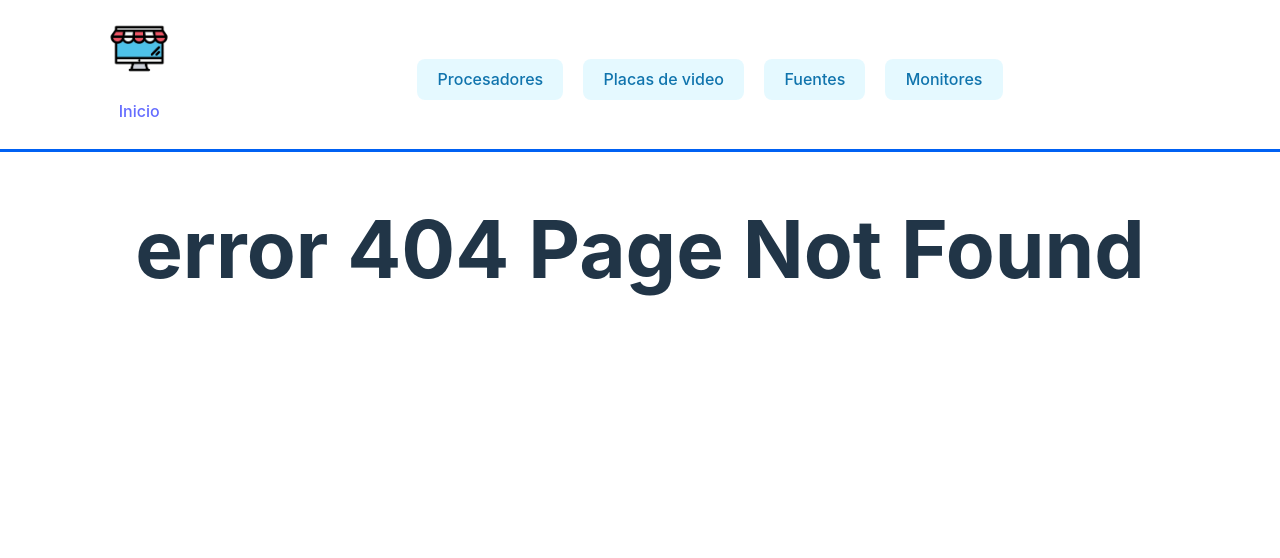
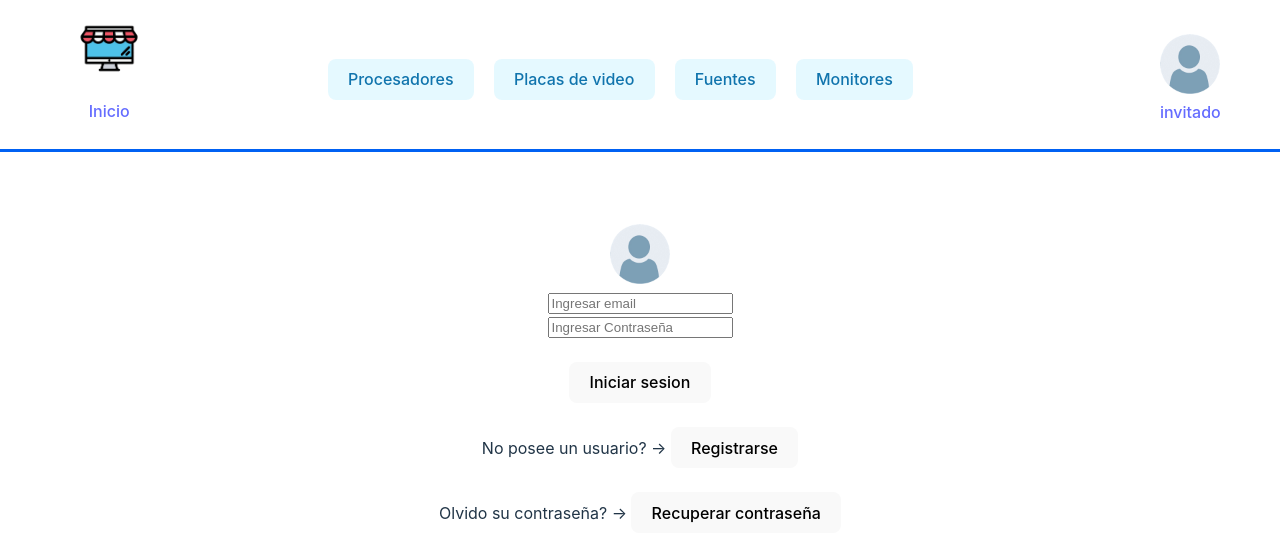
Before and after one commit to MarcosGervacio/CreaTuLanding-Gervacio, a React (Vite) app: page /login in a window 1280 px wide. Before the commit this address had no page. Shown: the top 558 px of the page. Built offline with nearby package versions, Linux system fonts and the light colour scheme.

Commit message:
sistema de login con firebase auth

```diff
--- a/src/App.jsx
+++ b/src/App.jsx
@@ -6,6 +6,7 @@ import ProductDetail from './components/ProductDetail'
 import ErrorComponent from './components/ErrorComponent'
 import CartComponent from './components/CartComponent'
 import CheckoutComponent from './components/CheckoutComponent'
+import LoginComponent from './components/LoginComponent'
 
 function App() {
   return (
@@ -18,6 +19,7 @@ function App() {
           <Route exact path='/product/:id' element={<ProductDetail />}/>
           <Route exact path='/cart' element={<CartComponent />}/>
           <Route exact path='/checkout' element={<CheckoutComponent />}/>
+          <Route exact path='/login' element={<LoginComponent />}/>
           <Route exact path='*' element={<ErrorComponent />}/>
         </Routes>
       </BrowserRouter>
--- a/src/components/CheckoutComponent.jsx
+++ b/src/components/CheckoutComponent.jsx
@@ -2,8 +2,9 @@ import { CartContext } from "../context/CartContext";
 import { useContext, useState, useEffect } from "react";
 import { sendOrder } from "./firebase.js";
 import { useNavigate, Link } from "react-router-dom";
-import Swal from 'sweetalert2'
-import withReactContent from 'sweetalert2-react-content'
+import Swal from "sweetalert2";
+import withReactContent from "sweetalert2-react-content";
+import { UserContext } from "../context/UserContext";
 
 export default function CheckoutComponent() {
   const [cart, setCart] = useContext(CartContext);
@@ -11,8 +12,9 @@ export default function CheckoutComponent() {
   const [nombre, setNombre] = useState("");
   const [email, setEmail] = useState("");
   const [telefono, setTelefono] = useState("");
-  const MySwal = withReactContent(Swal)
+  const MySwal = withReactContent(Swal);
   const navigate = useNavigate();
+  const [user, setUser] = useContext(UserContext);
 
   const total = cart.reduce((acumulador, producto) => {
     return acumulador + producto.suma;
@@ -48,11 +50,12 @@ export default function CheckoutComponent() {
           setEmail("");
           setTelefono("");
           MySwal.fire({
-            title: "Compra finalizada correctamente!, Se genero su orden: " + id,
+            title:
+              "Compra finalizada correctamente!, Se genero su orden: " + id,
             text: "Guarde la el ID de su orden para cualquier consulta o reclamo",
             icon: "success",
           }).then(() => {
-            navigate('/');
+            navigate("/");
           });
         })
         .catch((error) => {
@@ -101,7 +104,13 @@ export default function CheckoutComponent() {
       />
       <br />
       <br />
-      <button onClick={handleClick}>Confirmar compra</button>
+      {user ? (
+        <button onClick={handleClick}>Confirmar compra</button>
+      ) : (
+        <Link to="/login">
+          <button>Iniciar sesion</button>
+        </Link>
+      )}
       <br />
       <br />
       <Link to="/cart">
--- /dev/null
+++ b/src/components/LoginComponent.jsx
@@ -0,0 +1,97 @@
+import { app } from "./firebase.js";
+import { useState } from 'react';
+import usuario from '../assets/login.png';
+import { useContext } from "react";
+import { UserContext } from '../context/UserContext';
+import { getAuth, createUserWithEmailAndPassword, signInWithEmailAndPassword, signOut, sendPasswordResetEmail } from 'firebase/auth';
+import { useNavigate } from "react-router-dom";
+import Swal from "sweetalert2";
+import withReactContent from "sweetalert2-react-content";
+const auth = getAuth(app);
+
+export default function LoginComponent(){
+    const [registrando, setRegistrando] = useState(false);
+    const [email, setEmail] = useState('');
+    const [user, setUser] = useContext(UserContext);
+    const MySwal = withReactContent(Swal);
+    const navigate = useNavigate();
+
+    const FunctAutentication = async(e) =>{
+        e.preventDefault();
+        const correo = e.target.correo.value;
+        const contraseña = e.target.contraseña.value;
+        if(registrando) {
+            try {
+                await createUserWithEmailAndPassword(auth, correo, contraseña);
+                MySwal.fire({
+                    title: "Usuario creado correctamente",
+                    text: "Su usuario es: " + correo,
+                    icon: "success",
+                  });
+            e.target.correo.value = '';
+            e.target.contraseña.value = '';
+            } catch (error) {
+                console.log("Error al crear usuario ", error);
+            }
+        } else {
+            try {
+                await signInWithEmailAndPassword(auth, correo, contraseña);
+                setUser(correo);
+                navigate('/');
+            } catch (error) {
+                console.log("Usuario o contraseña incorrecta. ", error);
+            }
+        }
+    }
+
+    const handleResetPassword = async() => {
+        if(email === ''){
+            alert('El campo de email se encuentra vacio, ingrese un email valido!');
+        } else {
+        try {
+            await sendPasswordResetEmail(auth, email);
+            alert('Si el correo ingresado existe se enviara un email para recuperar la contraseña');
+        } catch (error) {
+            alert('Email invalido u ocurrio un error: ', error);
+        }
+    }
+    }
+
+    const handleChange = (e) => {
+        setEmail(e.target.value);
+      };
+
+    return(
+        <>
+        {user ?
+        <>
+        <br /><br />
+        <p>{user}</p>
+        <button onClick={ async() => {
+            await signOut(auth);
+            setUser(null);
+        }}>Cerrar sesion</button>
+        </>
+        :
+        <>
+                <br /><br /><br />
+                <form onSubmit={FunctAutentication}>
+                <img src={usuario} alt="login" width="60px" />
+                <br />
+                <input type="text" placeholder='Ingresar email' id="correo" onChange={handleChange}/>
+                <br />
+                <input type="password" placeholder='Ingresar Contraseña' id="contraseña"/>
+                <br /><br />
+                <button>{registrando ? 'Registrarse' : 'Iniciar sesion'}</button>
+            </form>
+            <br />
+            <span>{registrando ? 'Si ya posee un usuario -> ' : 'No posee un usuario? -> '}</span>
+            <button onClick={() => setRegistrando(!registrando)}>{registrando ? 'Iniciar sesion' : 'Registrarse'}</button>
+            <br /><br />
+            <span>{registrando ? '' : 'Olvido su contraseña? -> '}</span>
+            {registrando ? '' : <button onClick={handleResetPassword}>Recuperar contraseña</button>}
+            </>
+        }
+        </>
+    );
+}
--- /dev/null
+++ b/src/components/LoginWidjet.jsx
@@ -0,0 +1,22 @@
+
+import usuario from '../assets/login.png';
+import { getAuth, onAuthStateChanged } from 'firebase/auth';
+import { app } from './firebase';
+import { useContext } from "react";
+import { UserContext } from '../context/UserContext';
+
+const auth = getAuth(app);
+
+export default function LoginWidjet(){
+    const [user, setUser] = useContext(UserContext);
+
+    return(
+        <>
+            <div>
+              <img src={usuario} alt="login" width="60px" />
+              <br />
+              <span>{user ? user : 'invitado'}</span>
+            </div>
+        </>
+    );
+}
--- a/src/components/NavBar.jsx
+++ b/src/components/NavBar.jsx
@@ -3,6 +3,7 @@ import BrandComponent from './BrandComponent'
 import './NavBar.css'
 import {Link} from 'react-router-dom'
 import CartWidjet from './CartWidjet'
+import LoginWidjet from './LoginWidjet'
 
 export default function NavBar(){
     return(
@@ -16,6 +17,7 @@ export default function NavBar(){
                     <li><Link to="/category/monitores"><ButtonComponent text='Monitores'/></Link></li>
                 </ul>
                 <Link to="/cart"><CartWidjet /></Link>
+                <Link to="/login"><LoginWidjet /></Link>
             </nav>
         </>
     );
--- a/src/components/firebase.js
+++ b/src/components/firebase.js
@@ -11,7 +11,6 @@ import {
   where,
   addDoc,
   updateDoc,
-  writeBatch,
 } from "firebase/firestore";
 // TODO: Add SDKs for Firebase products that you want to use
 // https://firebase.google.com/docs/web/setup#available-libraries
@@ -30,6 +29,7 @@ const firebaseConfig = {
 
 // Initialize Firebase
 const app = initializeApp(firebaseConfig);
+export { app };
 const db = getFirestore(app);
 const analytics = getAnalytics(app);
 
--- /dev/null
+++ b/src/context/UserContext.jsx
@@ -0,0 +1,14 @@
+import { createContext, useState } from "react";
+
+export const UserContext = createContext(false);
+
+export function UserProvider({children}){
+    const [user, setUser]=useState(null);
+
+
+    return(
+        <UserContext.Provider value={[user, setUser]}>
+            {children}
+        </UserContext.Provider>
+    );
+}
--- a/src/main.jsx
+++ b/src/main.jsx
@@ -3,11 +3,14 @@ import { createRoot } from 'react-dom/client'
 import './index.css'
 import App from './App.jsx'
 import { CartProvider } from './context/CartContext'
+import { UserProvider } from './context/UserContext.jsx'
 
 createRoot(document.getElementById('root')).render(
   <StrictMode>
+    <UserProvider>
     <CartProvider>
        <App />
     </CartProvider>
+    </UserProvider>
   </StrictMode>,
 )
```
Also changed, not shown: src/assets/login.png (added), 1 other file (tests, documents, lock files or other folders).
